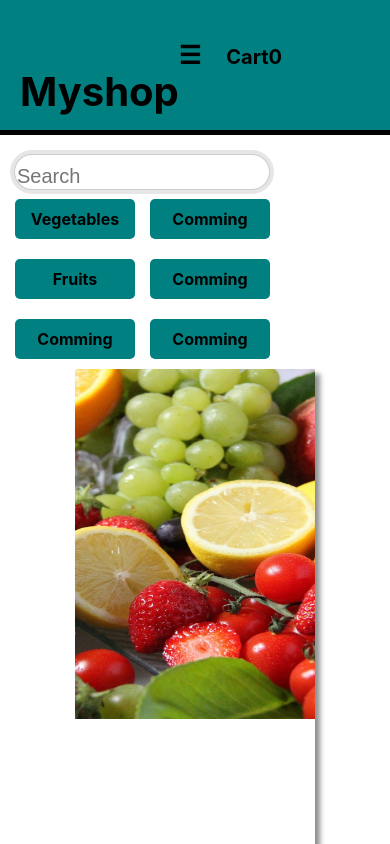
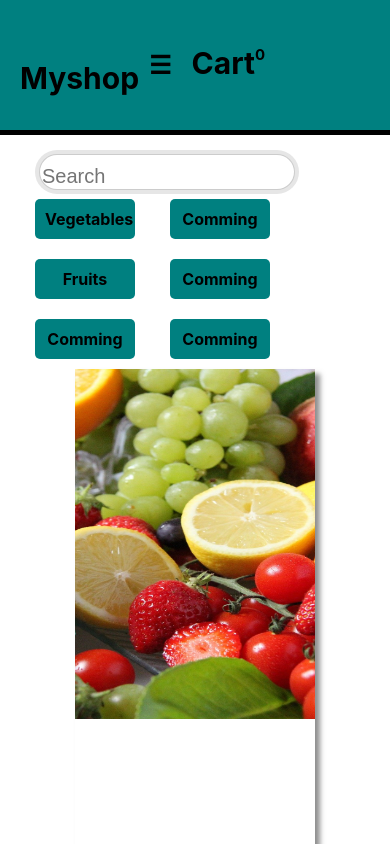
Before and after one commit to mahletbogale/grocery_frontend, a React (Create React App) app: page / in a window 390 px wide. Shown: the top 844 px of the page. Built offline with nearby package versions, Linux system fonts and the light colour scheme; no server answers.

Commit message:
Css correction

```diff
--- a/src/App/App.css
+++ b/src/App/App.css
@@ -146,29 +146,29 @@ header h1 {
 @media only screen and (max-width: 600px) {
   .put {
     width: 250px;
-    margin-left: 15px;
+    margin-left: 40px;
     font-size: 20px;
   }
 
   .homeli {
     font-size: 25px;
-    padding-left: 0px;
-    padding-top: 0px;
+    padding-left: 10px;
+    padding-top: 10px;
   }
   .apphome {
     width: 200px;
   }
 
   .fa {
-    font-size: 20px;
-    padding-left: 25px;
+    font-size: 30px;
+    padding-left: 20px;
   }
 
   main li {
-    margin-left: 15px;
+    margin-left: 35px;
     margin-top: 10px;
 
-    width: 100px;
+    width: 80px;
 
     margin-bottom: 10px;
   }
@@ -216,4 +216,7 @@ header h1 {
     text-align: center;
     font-size: 20px;
   }
+  .apphead header {
+    font-size: 15px;
+  }
 }
```
